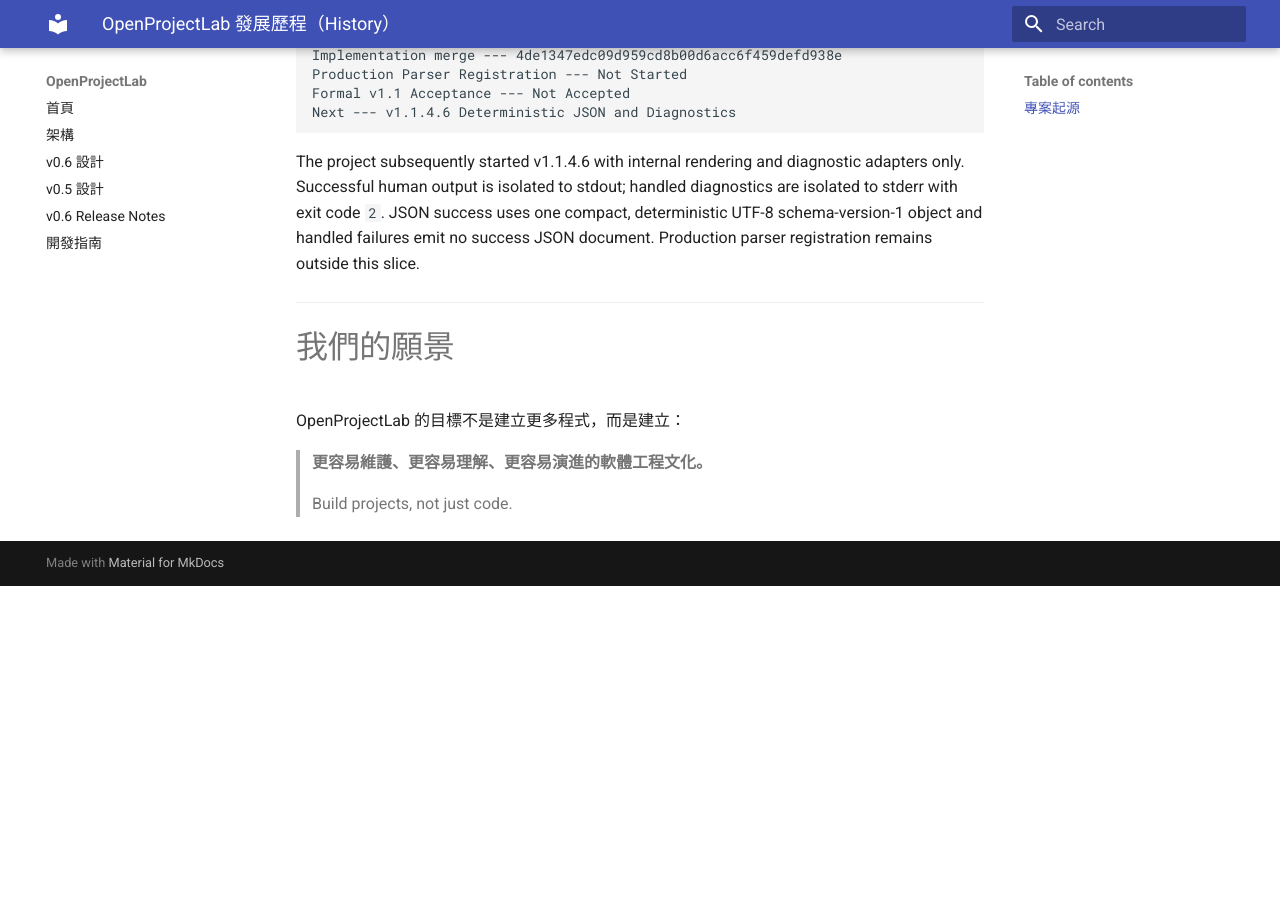
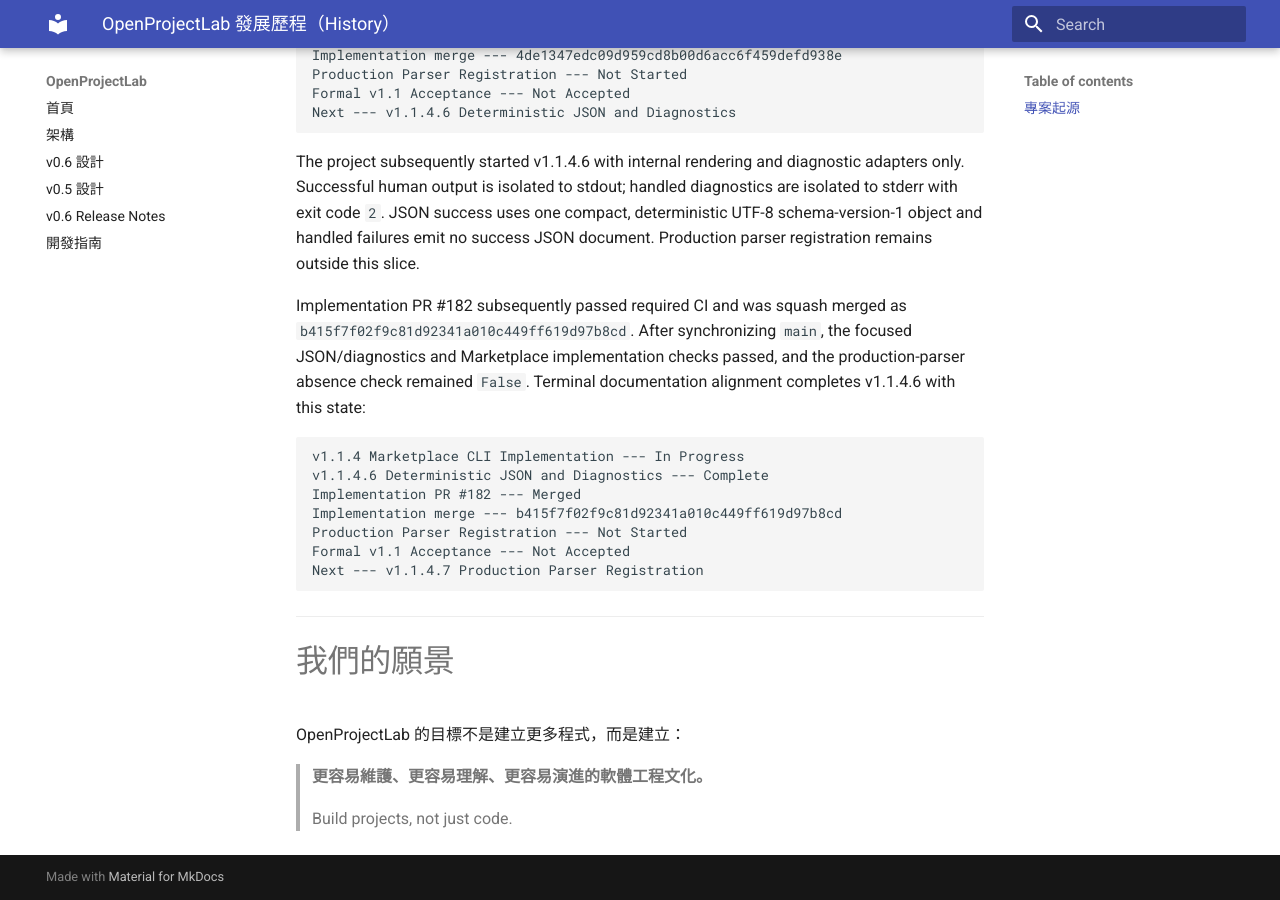
Before and after one commit to khwang1964/OpenProjectLab, an MkDocs documentation site: the page built from docs/HISTORY.md, in a window 1280 px wide and 900 px high, scrolled down 44324 px. Built offline with MkDocs 1.6.1 and Material for MkDocs 9.7.7, drawn with Linux system fonts in a browser that asks for light colours; before the commit the page ends 44910 px from its top, so only the background shows below that.

Commit message:
docs: complete v1.1.4.6 JSON diagnostics alignment (#183)

````diff
--- a/docs/HISTORY.md
+++ b/docs/HISTORY.md
@@ -2263,6 +2263,22 @@
 failures emit no success JSON document. Production parser registration remains
 outside this slice.
 
+Implementation PR #182 subsequently passed required CI and was squash merged
+as `b415f7f02f9c81d92341a010c449ff619d97b8cd`. After synchronizing `main`, the
+focused JSON/diagnostics and Marketplace implementation checks passed, and the
+production-parser absence check remained `False`. Terminal documentation
+alignment completes v1.1.4.6 with this state:
+
+``` text
+v1.1.4 Marketplace CLI Implementation --- In Progress
+v1.1.4.6 Deterministic JSON and Diagnostics --- Complete
+Implementation PR #182 --- Merged
+Implementation merge --- b415f7f02f9c81d92341a010c449ff619d97b8cd
+Production Parser Registration --- Not Started
+Formal v1.1 Acceptance --- Not Accepted
+Next --- v1.1.4.7 Production Parser Registration
+```
+
 ------------------------------------------------------------------------
 
 # 我們的願景
````
Also changed, not shown: CHANGELOG.md (+8 -0 lines), docs/releases/v1.1-marketplace-cli-implementation.md (+6 -4 lines), docs/roadmap.md (+4 -2 lines), 1 other file.
